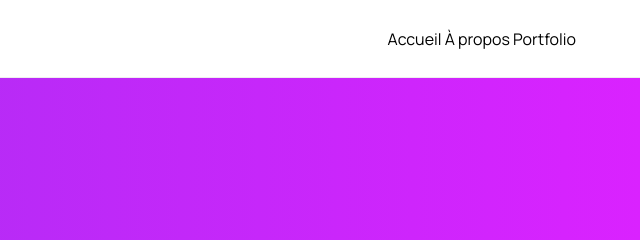
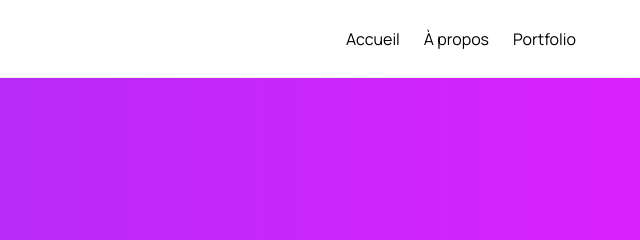
Before and after one commit to HyperMartin/Robbie-Lens, a plain HTML site: page portfolio.html in a window 1280 px wide. Shown: the top 240 px of the page, 640-1280 px from the left. Drawn offline with Linux system fonts and the light colour scheme.

Commit message:
Update portfolio.html

```diff
--- a/portfolio.html
+++ b/portfolio.html
@@ -29,27 +29,16 @@
 
 <header>
 
-<nav>
-
-<!-- Logo cliquable.-->
-
-<a href="index.html" class="liens-icons">
-
-<img src="images/logo.png" alt="Logo de Robbie-Lens" title="Page d'acceuil"/>
-
-</a>
-
-<!-- Menu de navigation.-->
-
-<div>
-
-<a href="index.html" title="Page d'acceuil">Accueil</a>
-<a href="a-propos.html"title="A propos de moi">À propos</a>
-<a href="portfolio.html"title="Mon portfolio">Portfolio</a>
-
-</div>
-
-</nav>
+<nav aria-label="Navigation principale">
+      <a href="index.html" class="lien-icone" aria-label="Robbie Lens — Accueil">
+        <img src="images/logo.png" alt="Logo Robbie Lens" />
+      </a>
+      <ul role="list">
+        <li><a href="index.html">Accueil</a></li>
+        <li><a href="a-propos.html">À propos</a></li>
+        <li><a href="portfolio.html" aria-current="page">Portfolio</a></li>
+      </ul>
+    </nav>
 
 </header>
 
```
